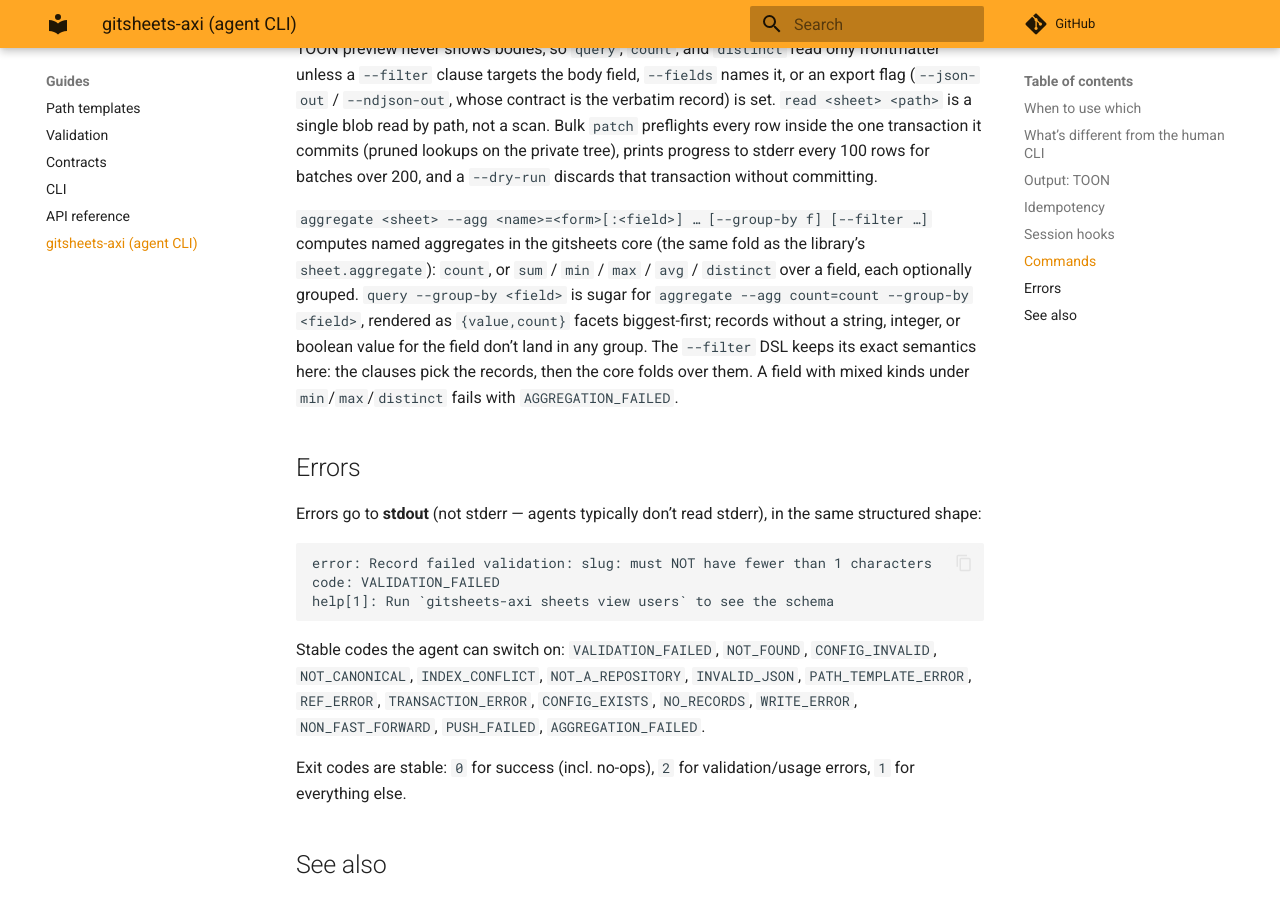
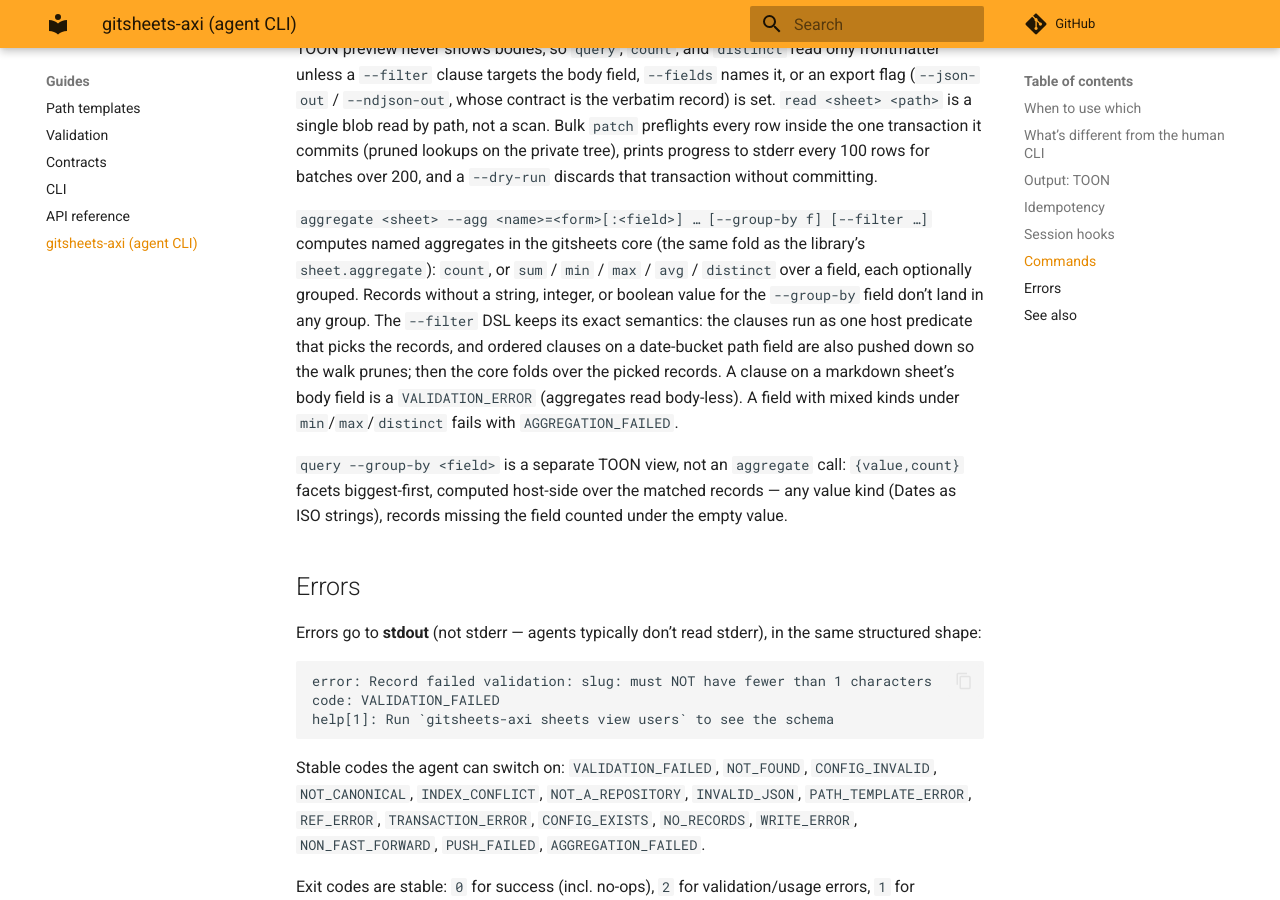
Before and after one commit to JarvusInnovations/gitsheets, an MkDocs documentation site: the page built from docs/axi.md, in a window 1280 px wide and 900 px high, scrolled down 3787 px. Built offline with MkDocs 1.6.1 and Material for MkDocs 9.7.7, drawn with Linux system fonts in a browser that asks for light colours; comment, search, counter and statistics services are not loaded.

Commit message:
docs: aggregation review round — purity, number projection, group-by
docs/api.md notes purity is required but not enforced (#354), the runtime
limits, the one engine number rule and Node's integral-float projection, and
JS integer-like key ordering / __proto__ keys in grouped results. axi docs
describe query --group-by as its own host-side view again and the aggregate
filter's pruning plus body-clause rejection.

Co-Authored-By: Claude Opus 5.5 <noreply@anthropic.com>

```diff
--- a/docs/axi.md
+++ b/docs/axi.md
@@ -136,13 +136,19 @@ discards that transaction without committing.
 `aggregate <sheet> --agg <name>=<form>[:<field>] … [--group-by f] [--filter …]`
 computes named aggregates in the gitsheets core (the same fold as the
 library's `sheet.aggregate`): `count`, or `sum` / `min` / `max` / `avg` /
-`distinct` over a field, each optionally grouped. `query --group-by <field>`
-is sugar for `aggregate --agg count=count --group-by <field>`, rendered as
-`{value,count}` facets biggest-first; records without a string, integer, or
-boolean value for the field don't land in any group. The `--filter` DSL keeps
-its exact semantics here: the clauses pick the records, then the core folds
-over them. A field with mixed kinds under `min`/`max`/`distinct` fails with
-`AGGREGATION_FAILED`.
+`distinct` over a field, each optionally grouped. Records without a string,
+integer, or boolean value for the `--group-by` field don't land in any group.
+The `--filter` DSL keeps its exact semantics: the clauses run as one host
+predicate that picks the records, and ordered clauses on a date-bucket path
+field are also pushed down so the walk prunes; then the core folds over the
+picked records. A clause on a markdown sheet's body field is a
+`VALIDATION_ERROR` (aggregates read body-less). A field with mixed kinds
+under `min`/`max`/`distinct` fails with `AGGREGATION_FAILED`.
+
+`query --group-by <field>` is a separate TOON view, not an `aggregate`
+call: `{value,count}` facets biggest-first, computed host-side over the
+matched records — any value kind (Dates as ISO strings), records missing the
+field counted under the empty value.
 
 ## Errors
 
```
Also changed, not shown: docs/api.md (+3 -0 lines), skills/gitsheets/references/api.md (+1 -1 lines), skills/gitsheets/references/axi.md (+4 -4 lines).
